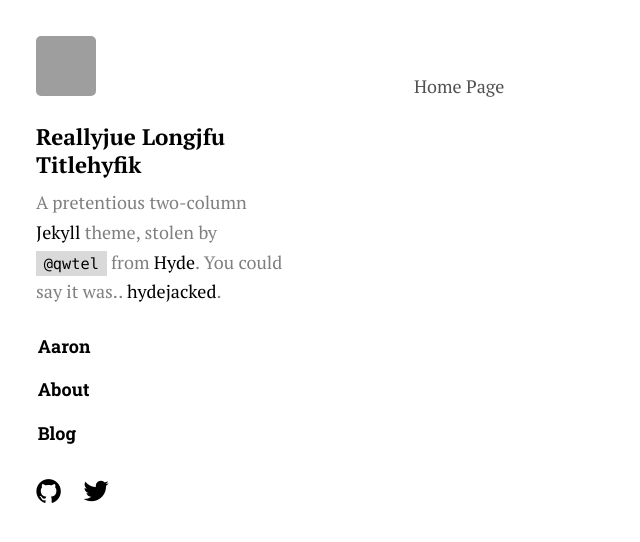
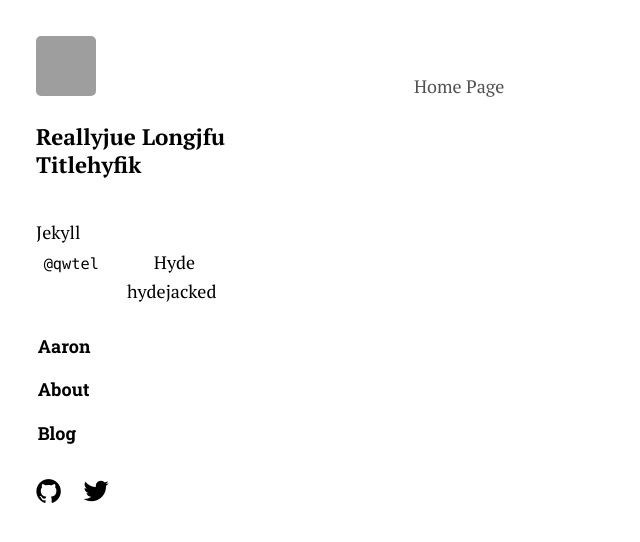
Before and after one commit to mike1d/mike1d.github.io, a Jekyll site: the page built from index.html, in a window 1280 px wide. Shown: the top 542 px of the page, without its empty margins (0-640 px from the left). Built offline with Jekyll 4.4.1, drawn with Linux system fonts in a browser that asks for light colours; some web fonts are replaced.

Commit message:
Update hyde.css

```diff
--- a/public/css/hyde.css
+++ b/public/css/hyde.css
@@ -110,7 +110,7 @@ a:focus::before {
   z-index: 4;
   text-align: center;
   padding: 2rem 1rem;
-  color: rgba(0,0,0,.5);
+  color: rgba(0,0,0,0);
   background-color: #ffffff!important;
   text-align: left;
 
@@ -188,7 +188,7 @@ a:focus::before {
   top: 0;
   left: 0;
   padding: 1.25rem 1rem ;
-  color: #9a9a9a;
+  color: #f9f9f9;
   z-index: 2;
 }
 
@@ -238,7 +238,7 @@ a:focus::before {
 }
 
 .sidebar-about code {
-  background-color: rgba(0, 0, 0, 0.15);
+  background-color: rgba(0, 0, 0, 0);
 }
 
 /* Sidebar nav */
@@ -386,7 +386,7 @@ a:focus::before {
   overflow-y: hidden;
   margin: 1rem -1rem;
   padding: 1rem;
-  background-color: #f9f9f9;
+  background-color: #9a9a9a;
 }
 
 .MathJax_Preview {
```
